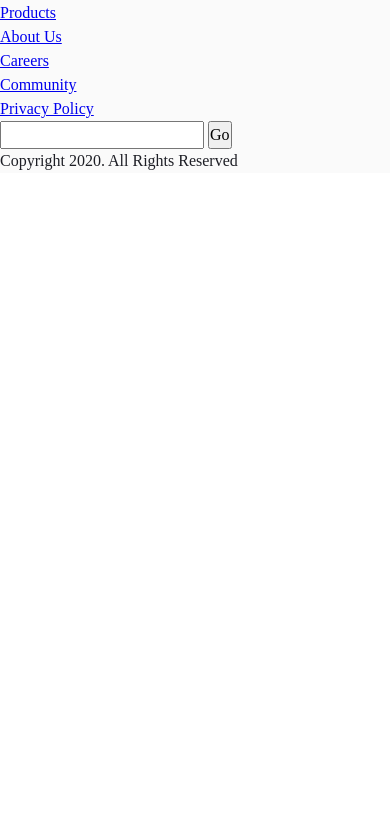
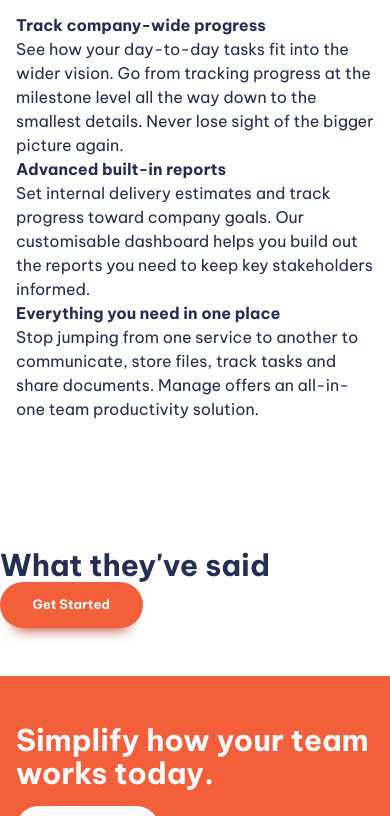
Before and after one commit to michaelennis89/Courses, a website built with Vite: page KevinPowell/fem-manage-landing-page/index.html in a window 390 px wide. Shown: the part 1184-2000 px from the top of the page. Before the commit the page ends 1357 px from the top, so only its background shows below. Built offline with nearby package versions, Linux system fonts and the light colour scheme.

Commit message:
Kevin-Powel-fem-P3
Styling of:
- buttons
- containers (desktop, mobile)
- general

Added color and size variables

```diff
--- a/KevinPowell/fem-manage-landing-page/index.html
+++ b/KevinPowell/fem-manage-landing-page/index.html
@@ -28,7 +28,7 @@
     </header>
 
     <main>
-      <section>
+      <section class="padding-block-900">
         <div class="container">
           <div class="even-columns">
             <div>
@@ -43,7 +43,7 @@
         </div>
       </section>
 
-      <section>
+      <section class="padding-block-900">
         <div class="container">
           <div class="even-columns">
             <div>
@@ -53,16 +53,16 @@
             <div>
               <ul class="numbered-items" role="list">
                 <li>
-                  <h3 class="fw-600 fw-bold"></h3>
-                  <p></p>
+                  <h3 class="fw-600 fw-bold">Track company-wide progress</h3>
+                  <p>See how your day-to-day tasks fit into the wider vision. Go from tracking progress at the milestone level all the way down to the smallest details. Never lose sight of the bigger picture again. </p>
                 </li>
                 <li>
-                  <h3 class="fw-600 fw-bold"></h3>
-                  <p></p>
+                  <h3 class="fw-600 fw-bold">Advanced built-in reports</h3>
+                  <p>Set internal delivery estimates and track progress toward company goals.  Our customisable dashboard helps you build out the reports you need to keep key stakeholders informed.</p>
                 </li>
                 <li>
-                  <h3 class="fw-600 fw-bold"></h3>
-                  <p></p>
+                  <h3 class="fw-600 fw-bold">Everything you need in one place</h3>
+                  <p>Stop jumping from one service to another to communicate, store files, track tasks and share documents.  Manage offers an all-in-one team productivity solution.</p>
                 </li>
               </ul>
             </div>
@@ -70,13 +70,13 @@
         </div>
       </section>
 
-      <section class="carousel">
-        <h2 class="fw-secondary-heading">What they've said</h2>
+      <section class="carousel | padding-block-700">
+        <h2 class="fs-secondary-heading fw-bold">What they've said</h2>
         <!--Carousel here-->
         <button class="button">Get Started</button>
       </section>
 
-      <section class="bg-primary-400 text-neutral-100">
+      <section class="bg-accent-400 text-neutral-100 padding-block-700">
         <div class="container">
           <div class="even-columns">
             <div>
@@ -90,7 +90,7 @@
       </section>
     </main>
 
-    <footer class="bg-neutral-900 text-neutral-100">
+    <footer class="bg-primary-400 text-neutral-100 padding-block-700">
       <div class="container">
         <div class="even-columns">
           <div>
--- a/KevinPowell/fem-manage-landing-page/style.css
+++ b/KevinPowell/fem-manage-landing-page/style.css
@@ -1,11 +1,13 @@
 :root{
+    --clr-accent-500: hsl(12, 60%, 45%);
     --clr-accent-400: hsl(12, 88%, 59%);
+    --clr-accent-300: hsl(12, 88%, 75%);
     --clr-accent-100: hsl(13, 100%, 96%);
 
     --clr-primary-400: hsl(228, 39%, 23%);
 
-    --clr-neutral-100: hsl(233, 12%, 13%);
-    --clr-neutral-900: hsl(0, 0%, 98%);
+    --clr-neutral-900: hsl(233, 12%, 13%);
+    --clr-neutral-100: hsl(0, 0%, 98%);
 
     --ff-primary: 'Be Vietnam Pro', sans-serif;
 
@@ -29,6 +31,17 @@
     --fs-secondary-heading: var(--fs-700);
     --fs-nav: var(--fs-500);
     --fs-button: var(--fs-300);
+
+    --size-100: .25rem;
+    --size-200: .5rem;
+    --size-300: .75rem;
+    --size-400: 1rem;
+    --size-500: 1.25rem;
+    --size-600: 1.5rem;
+    --size-700: 3rem;
+    --size-800: 4rem;
+    --size-900: 5rem;
+
 }
 
 @media (min-width: 50em) {
@@ -145,13 +158,81 @@ svg {
 
 .fs-primary-heading {
     font-size: var(--fs-primary-heading);
+    line-height: 1.1;
 }
 
 .fs-secondary-heading {
     font-size: var(--fs-secondary-heading);
+    line-height: 1.1;
 }
 
 .fs-300 { font-size: var(--fs-300); }
 .fs-400 { font-size: var(--fs-400); }
 .fs-500 { font-size: var(--fs-500); }
 .fs-600 { font-size: var(--fs-600); }
+
+.padding-block-900 {
+    padding-block: var(--size-900);
+}
+
+.padding-block-700 {
+    padding-block: var(--size-700);
+}
+
+.container {
+    --max-width: 1110px;
+    --padding: 1rem;
+
+    width: min(var(--max-width), 100% - (var(--padding) * 2 ));
+    margin-inline: auto;
+}
+
+.even-columns{
+    display: grid;
+    gap: 1rem;
+}
+
+@media (min-width: 50em) {
+    .even-columns {
+        grid-auto-flow: column;
+        grid-auto-columns: 1fr;
+    }
+}
+
+/* General Styling */
+body{
+    font-size: var(-fs-body);
+    font-family: var(--ff-body);
+    color: var(--clr-primary-400);
+}
+
+/* buton */
+.button{
+    cursor: pointer;
+    text-decoration: none;
+    border: 0;
+    border-radius: 100vmax;
+    padding: 1.25em 2.5em;
+    font-weight: var(--fw-bold);
+    font-size: var(--fs-button);
+    line-height: 1;
+    color: var(--clr-neutral-100);
+    background-color: var(--clr-accent-400);
+    box-shadow: 0 1.125em 1em -1em var(--clr-accent-500);
+}
+
+.button[data-type="inverted"] {
+    background-color: var(--clr-neutral-100);
+    color: var(--clr-accent-400);
+}
+
+.button:hover,
+.button:focus-visible {
+    background-color: var(--clr-accent-300);
+}
+
+.button[data-type="inverted"]:hover,
+.button[data-type="inverted"]:focus-visible {
+    background-color: var(--clr-neutral-100);
+    color: var(--clr-accent-300);
+}
```
